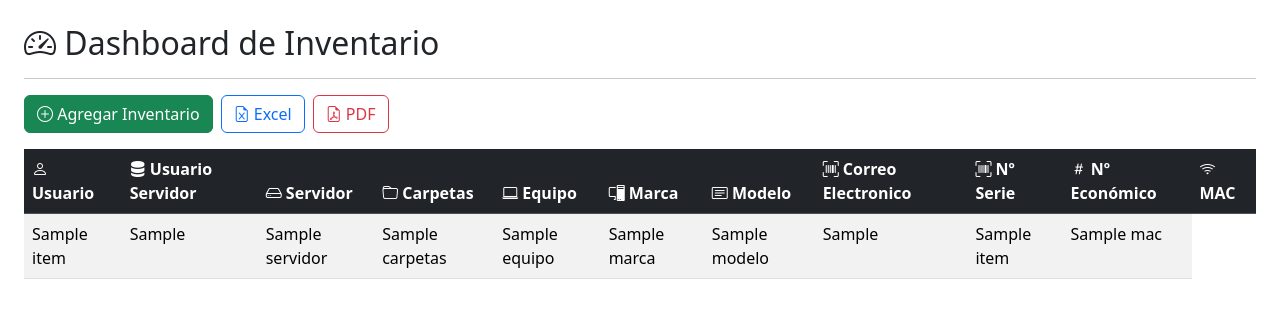
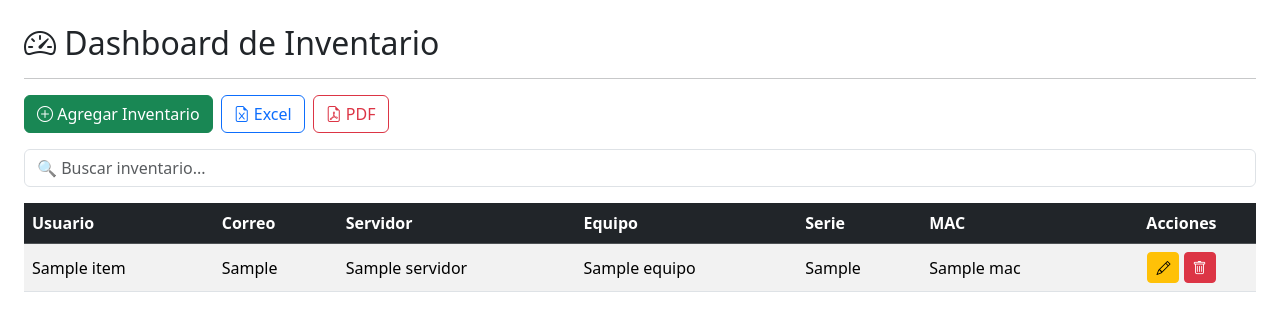
Before and after one commit to spkide/Inventari_TI, a Flask app: template templates/dashboard.html in a window 1280 px wide. Shown: the part 56-387 px from the top of the page. Run offline with Flask 3, Linux system fonts and the light colour scheme; the template is opened without the code that fills it: most values are stand-ins (such as "Sample title", 1, 10 or a date in 2020).

Commit message:
actualizacion39444

```diff
--- a/templates/tabla_inventario.html
+++ b/templates/tabla_inventario.html
@@ -1,33 +1,116 @@
-<table class="table table-striped table-hover">
+<!-- BUSCADOR -->
+<div class="mb-3">
+  <input type="text" id="buscador" class="form-control"
+         placeholder="🔍 Buscar inventario...">
+</div>
+
+<!-- ================== TABLA DESKTOP ================== -->
+<div class="table-responsive d-none d-md-block">
+  <table class="table table-striped table-hover align-middle">
     <thead class="table-dark">
       <tr>
-      <th><i class="bi bi-person"></i> Usuario</th>
-      <th><i class="bi bi-server"></i> Usuario Servidor</th>
-      <th><i class="bi bi-hdd"></i> Servidor</th>
-      <th><i class="bi bi-folder"></i> Carpetas</th>
-      <th><i class="bi bi-laptop"></i> Equipo</th>
-      <th><i class="bi bi-pc-display"></i> Marca</th>
-      <th><i class="bi bi-card-text"></i> Modelo</th>
-      <th><i class="bi bi-upc-scan"></i> Correo Electronico</th>
-      <th><i class="bi bi-upc-scan"></i> Nº Serie</th>
-      <th><i class="bi bi-hash"></i> Nº Económico</th>
-      <th><i class="bi bi-wifi"></i> MAC</th>
+        <th>Usuario</th>
+        <th>Correo</th>
+        <th>Servidor</th>
+        <th>Equipo</th>
+        <th>Serie</th>
+        <th>MAC</th>
+        <th class="text-center">Acciones</th>
       </tr>
     </thead>
-  <tbody>
+    <tbody id="tablaBody">
       {% for item in inventario %}
       <tr>
         <td>{{ item.nombre_usuario }}</td>
-      <td>{{ item.usuario_servidor }}</td>
+        <td>{{ item.correo_usuario }}</td>
         <td>{{ item.servidor }}</td>
-      <td>{{ item.carpetas }}</td>
         <td>{{ item.equipo }}</td>
-      <td>{{ item.marca }}</td>
-      <td>{{ item.modelo }}</td>
         <td>{{ item.numero_serie }}</td>
-      <td>{{ item.numero_economico }}</td>
         <td>{{ item.mac }}</td>
+        <td class="text-center">
+          <a href="{{ url_for('edit', id=item.id) }}" class="btn btn-sm btn-warning">
+            <i class="bi bi-pencil"></i>
+          </a>
+          <a href="{{ url_for('delete', id=item.id) }}"
+             class="btn btn-sm btn-danger"
+             onclick="return confirm('¿Eliminar registro?')">
+            <i class="bi bi-trash"></i>
+          </a>
+        </td>
       </tr>
       {% endfor %}
     </tbody>
   </table>
+</div>
+
+<!-- ================== MODO MÓVIL ACORDEÓN ================== -->
+<div class="d-md-none" id="cardsMobile">
+  {% for item in inventario %}
+  <div class="card mb-2 inventario-card">
+    <div class="card-header d-flex justify-content-between"
+         data-bs-toggle="collapse"
+         data-bs-target="#item{{ item.id }}">
+      <strong><i class="bi bi-person"></i> {{ item.nombre_usuario }}</strong>
+      <i class="bi bi-chevron-down"></i>
+    </div>
+
+    <div class="collapse" id="item{{ item.id }}">
+      <div class="card-body small">
+        <p><i class="bi bi-envelope"></i> {{ item.correo_usuario }}</p>
+        <p><i class="bi bi-server"></i> {{ item.servidor }}</p>
+        <p><i class="bi bi-laptop"></i> {{ item.equipo }}</p>
+        <p><i class="bi bi-upc-scan"></i> {{ item.numero_serie }}</p>
+        <p><i class="bi bi-wifi"></i> {{ item.mac }}</p>
+
+        <div class="d-flex gap-2 mt-2">
+          <a href="{{ url_for('edit', id=item.id) }}" class="btn btn-warning btn-sm w-50">
+            <i class="bi bi-pencil"></i> Editar
+          </a>
+          <a href="{{ url_for('delete', id=item.id) }}"
+             class="btn btn-danger btn-sm w-50"
+             onclick="return confirm('¿Eliminar registro?')">
+            <i class="bi bi-trash"></i> Eliminar
+          </a>
+        </div>
+      </div>
+    </div>
+  </div>
+  {% endfor %}
+</div>
+
+<!-- ================== JS BUSCADOR ================== -->
+<script>
+document.getElementById("buscador").addEventListener("keyup", function () {
+  let filtro = this.value.toLowerCase();
+
+  // Tabla
+  document.querySelectorAll("#tablaBody tr").forEach(row => {
+    row.style.display = row.innerText.toLowerCase().includes(filtro)
+      ? ""
+      : "none";
+  });
+
+  // Cards
+  document.querySelectorAll(".inventario-card").forEach(card => {
+    card.style.display = card.innerText.toLowerCase().includes(filtro)
+      ? ""
+      : "none";
+  });
+});
+</script>
+
+<!-- ================== DARK MODE AUTOMÁTICO ================== -->
+<style>
+@media (prefers-color-scheme: dark) {
+  .table {
+    color: #fff;
+  }
+  .card {
+    background-color: #1e1e1e;
+    color: #fff;
+  }
+  .card-header {
+    background-color: #2a2a2a;
+  }
+}
+</style>
```
Lines whose indentation alone changed are shown as unchanged.
